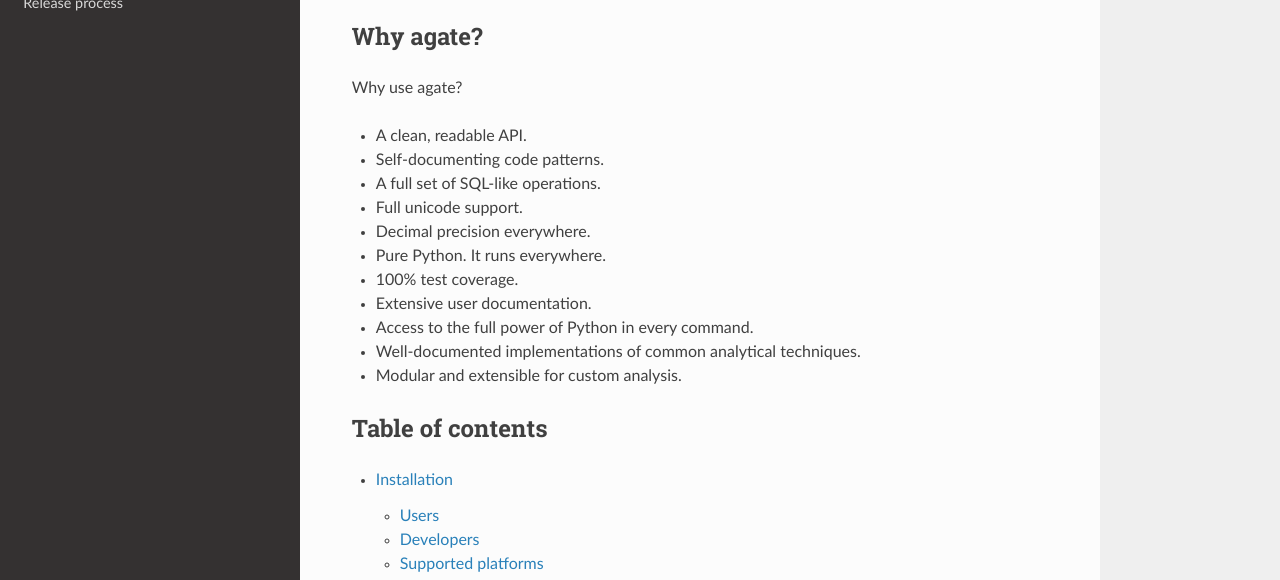
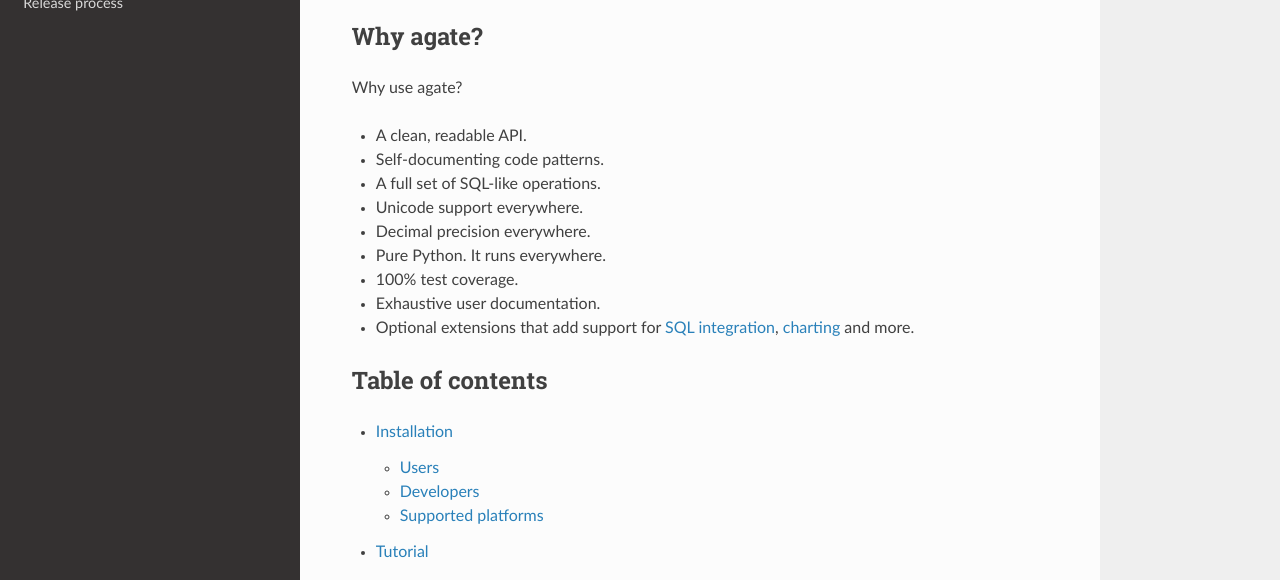
Before and after one commit to wireservice/agate, a Sphinx documentation site: the page built from docs/index.rst, in a window 1280 px wide and 900 px high, cut to the strip 320-900 px from the top of the window. Built offline with Sphinx 7.4.7 and the Read the Docs theme 2.0.0, drawn with Linux system fonts in a browser that asks for light colours.

Commit message:
Add extensions to pitch.

```diff
--- a/docs/index.rst
+++ b/docs/index.rst
@@ -15,14 +15,12 @@ Why use agate?
 * A clean, readable API.
 * Self-documenting code patterns.
 * A full set of SQL-like operations.
-* Full unicode support.
+* Unicode support everywhere.
 * Decimal precision everywhere.
 * Pure Python. It runs everywhere.
 * 100% test coverage.
-* Extensive user documentation.
-* Access to the full power of Python in every command.
-* Well-documented implementations of common analytical techniques.
-* Modular and extensible for custom analysis.
+* Exhaustive user documentation.
+* Optional extensions that add support for `SQL integration <http://agate-sql.readthedocs.org/>`_, `charting <http://agate-charts.readthedocs.org>`_ and more.
 
 Table of contents
 =================
```
